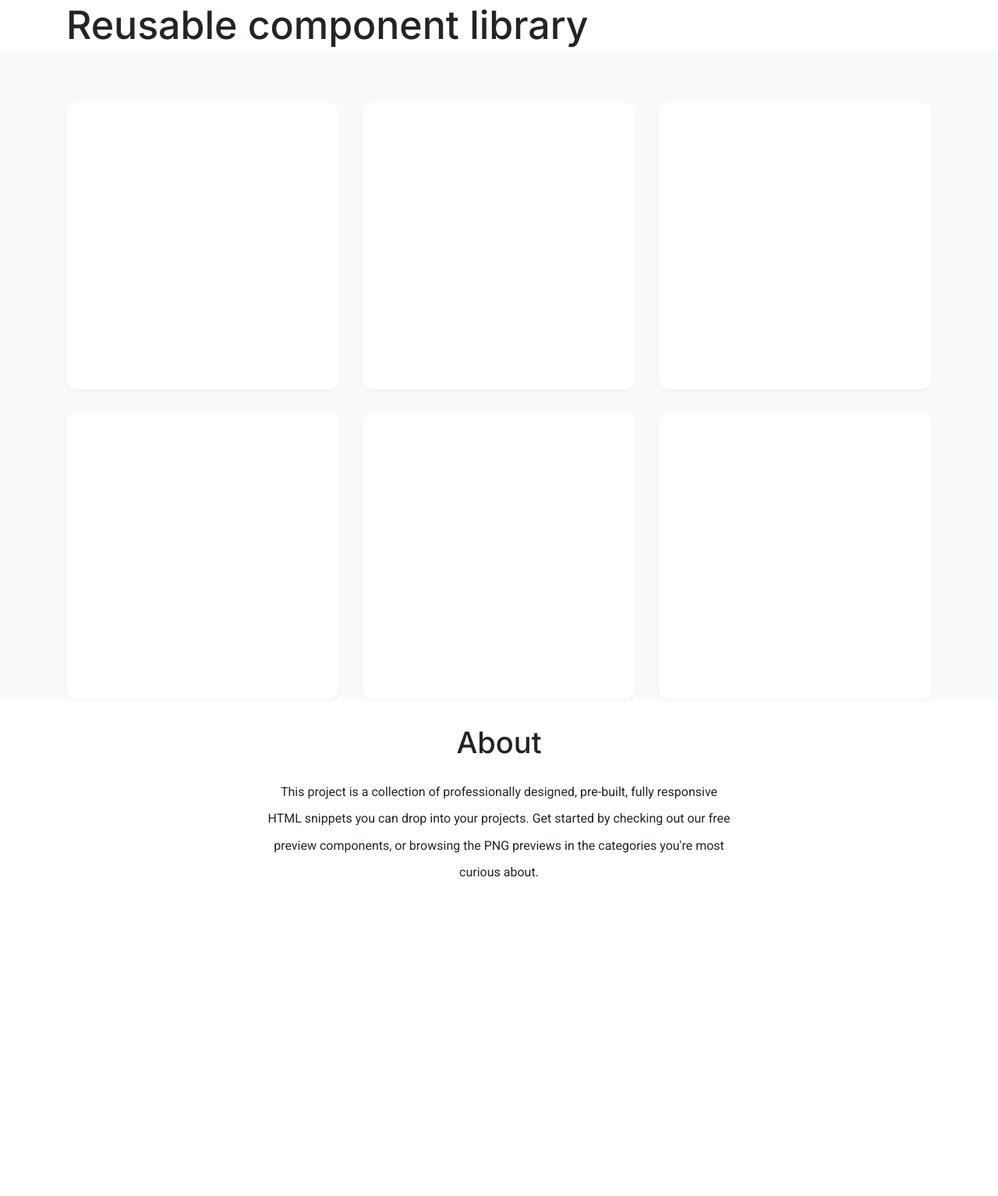
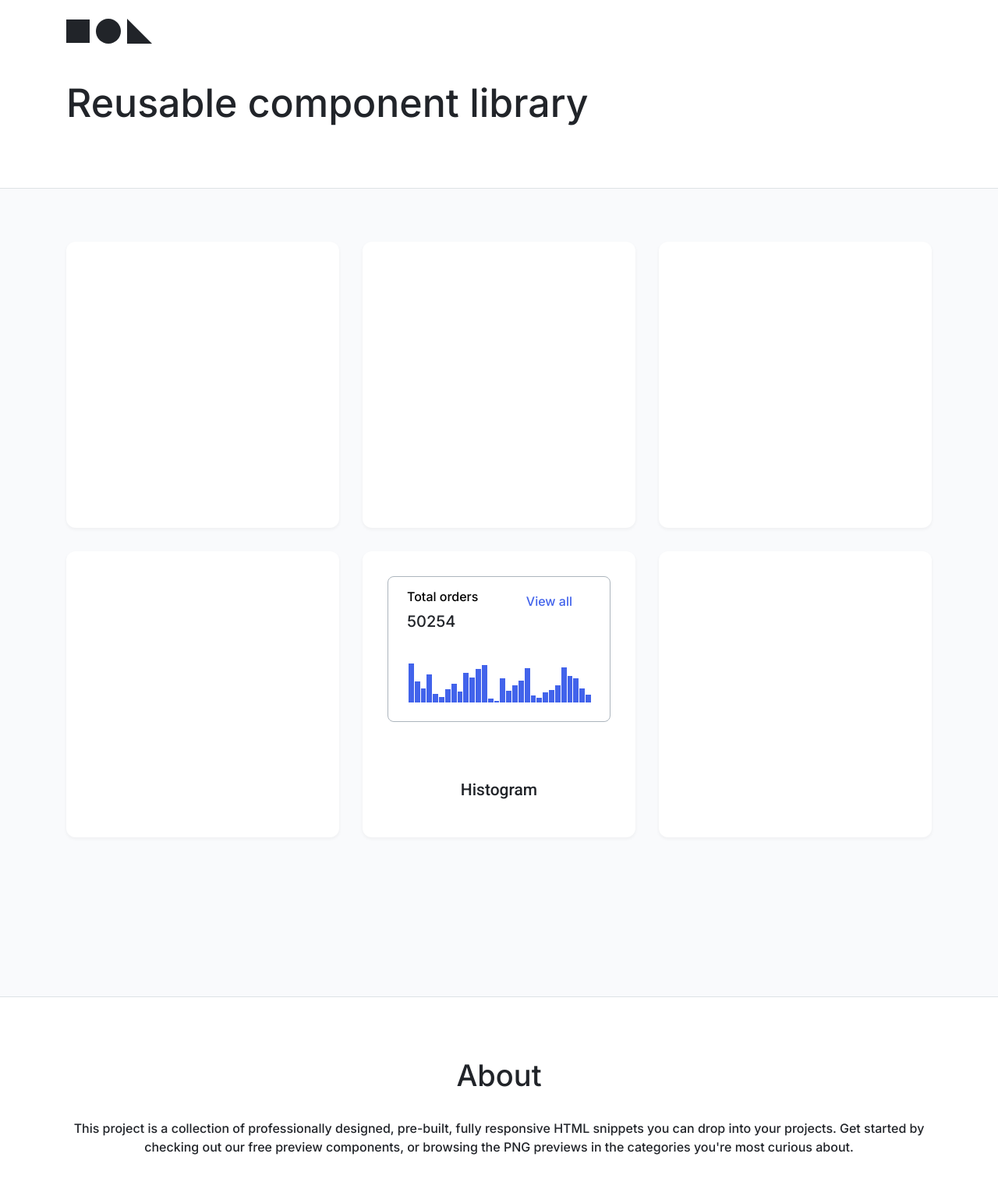
Before and after one commit to js-tasks-ru/htmlcss-20220919_antonprotasow69, a website: page index.html in a window 1280 px wide. Shown: the whole page at 78% size. Before the commit the page ends 1129 px from the top, so only its background shows below. Drawn offline with nearby package versions, Linux system fonts and the light colour scheme.

Commit message:
modificated main page

```diff
--- a/components/card/card.css
+++ b/components/card/card.css
@@ -6,5 +6,21 @@
     box-shadow: 0px 2px 4px rgba(33, 36, 41, 0.05);
    border-radius: 12px;
    display:flex;
+   flex-direction: column;
+   box-sizing: border-box;
+   padding: 2rem;
 
 }
+
+.card__text {
+
+    font-family: 'Roboto';
+    font-style: normal;
+    font-weight: 500;
+    font-size: 21px;
+    line-height: 25px;
+    margin: 0;
+    text-align: center;
+    color: #212429;
+     padding-top: 75px;
+    }
--- a/components/container/container.css
+++ b/components/container/container.css
@@ -2,3 +2,18 @@
   max-width: 1110px;
   margin: 0 auto;
 }
+
+
+.container_header {
+
+  padding-top: 24px;
+  padding-bottom: 77px;
+}
+
+
+.container_footer{
+  box-sizing: border-box;
+  padding-top: 76px;
+  padding-bottom: 136px;
+
+}
--- a/components/footer/footer.css
+++ b/components/footer/footer.css
@@ -1,9 +1,3 @@
-.footer {
-
-  height: 200px;
-
-}
-
 .footer__title {
   font-family: 'Inter';
   font-style: normal;
@@ -12,13 +6,21 @@
   line-height: 48px;
   color: #212429;
   text-align: center;
-
+  margin: 0;
+  padding-bottom: 32px;
 }
 
 .footer__text {
+  font-family: 'Inter';
+font-style: normal;
+font-weight: 400;
+font-size: 16px;
+line-height: 24px;
 
-  text-align: center;
+text-align: center;
+  margin: 0;
   color:#212429;
+  height:96px;
 
 
 }
--- a/components/header/header.css
+++ b/components/header/header.css
@@ -21,3 +21,7 @@
   background-color: var(--white);
 
 }
+
+.header__logo {
+  padding-bottom: 40px;
+}
--- a/components/preview/preview.css
+++ b/components/preview/preview.css
@@ -1,11 +1,23 @@
 .preview {
 
-    min-height:calc(100vh - 200px);
     background: #F9FAFC;
+}
+.preview__border_top {
+
+height: 1px;
+background-color: rgba(221, 226, 229, 1);
+
+}
+
+.preview__border_bottom {
+ height: 1px;
+ background-color: rgba(221, 226, 229, 1);
+
 }
 
 .preview__cards {
     padding-top: 68px;
+    padding-bottom: 204px;
     display:flex;
     gap: 30px;
     flex-direction: row;
--- a/index.html
+++ b/index.html
@@ -4,35 +4,93 @@
     <head>
         <link rel="stylesheet" href="./assets/css/main.css">
         <link rel="stylesheet" href="https://necolas.github.io/normalize.css/8.0.1/normalize.css">
+        <link rel="stylesheet" href="./04-lection2/01-histogram/histogram.css">
     </head>
     <body>
      <div class="page">
         <header class="header">
-             <div class="container">
+
+             <div class="container container_header">
+            <div class="header__logo">  <svg width="110" height="32" viewBox="0 0 110 32" fill="none" xmlns="http://www.w3.org/2000/svg">
+            <g clip-path="url(#clip0_18343_447)">
+            <rect y="1" width="30" height="30" fill="#212429"/>
+            <rect x="38" width="32" height="32" rx="16" fill="#212429"/>
+            <path d="M78 0L110 32H78V0Z" fill="#212429"/>
+            </g>
+            <defs>
+            <clipPath id="clip0_18343_447">
+            <rect width="110" height="32" fill="white"/>
+            </clipPath>
+            </defs>
+            </svg></div>
                 <h1 class="header__title"> Reusable component library </h1>
              </div>
 
         </header>
 
      <main class="preview">
+      <div class="preview__border_top"></div>
       <div class="container">
           <div  class="preview__cards">
             <div class="card"></div>
             <div class="card"></div>
             <div class="card"></div>
             <div class="card"></div>
-            <div class="card"></div>
+            <div class="card card_histogram"><div class="histogram">
+               <div class="histogram__block">
+                  <p class="histogram__order">Total orders</p>
+                  <a class="histogram__link" href="">View all</a>
+               </div>
+                <p class="histogram__count">50254</p>
+                <div class="histogram__chart">
+                  <div style="height: 100%" class="histogram__column"></div>
+                  <div style="height: 54%" class="histogram__column"></div>
+                  <div style="height: 36%" class="histogram__column"></div>
+                  <div style="height: 72%" class="histogram__column"></div>
+                  <div style="height: 22%" class="histogram__column"></div>
+                  <div style="height: 15%" class="histogram__column"></div>
+                  <div style="height: 35%" class="histogram__column"></div>
+                  <div style="height: 48%" class="histogram__column"></div>
+                  <div style="height: 29%" class="histogram__column"></div>
+                  <div style="height: 77%" class="histogram__column"></div>
+                  <div style="height: 65%" class="histogram__column"></div>
+                  <div style="height: 87%" class="histogram__column"></div>
+                  <div style="height: 97%" class="histogram__column"></div>
+                  <div style="height: 11%" class="histogram__column"></div>
+                  <div style="height: 4%" class="histogram__column"></div>
+                  <div style="height: 62%" class="histogram__column"></div>
+                  <div style="height: 31%" class="histogram__column"></div>
+                  <div style="height: 45%" class="histogram__column"></div>
+                  <div style="height: 56%" class="histogram__column"></div>
+                  <div style="height: 88%" class="histogram__column"></div>
+                  <div style="height: 19%" class="histogram__column"></div>
+                  <div style="height: 13%" class="histogram__column"></div>
+                  <div style="height: 27%" class="histogram__column"></div>
+                  <div style="height: 33%" class="histogram__column"></div>
+                  <div style="height: 44%" class="histogram__column"></div>
+                  <div style="height: 91%" class="histogram__column"></div>
+                  <div style="height: 68%" class="histogram__column"></div>
+                  <div style="height: 62%" class="histogram__column"></div>
+                  <div style="height: 37%" class="histogram__column"></div>
+                  <div style="height: 21%" class="histogram__column"></div>
+                </div>
+
+             </div>
+            <p class="card__text">Histogram</p>
+            </div>
             <div class="card"></div>
          </div>
-
       </div>
+      <div class="preview__border_bottom"></div>
      </main>
      <footer class="footer">
+       <div class="container container_footer ">
         <h2 class="footer__title">About </h2>
-        <p class="footer__text">This project is a collection of professionally designed, pre-built, fully responsive</p>
-        <p class="footer__text">HTML snippets you can drop into your projects. Get started by checking out our free</p>
-        <p class="footer__text">preview components, or browsing the PNG previews in the categories you're most</p>
-        <p class="footer__text">curious about.</p>
+        <p class="footer__text">This project is a collection of professionally designed, pre-built, fully responsive
+        HTML snippets you can drop into your projects. Get started by checking out our free
+        preview components, or browsing the PNG previews in the categories you're most
+        curious about.</p>
+      </div>
      </footer>
      </div>
     </body>
```
